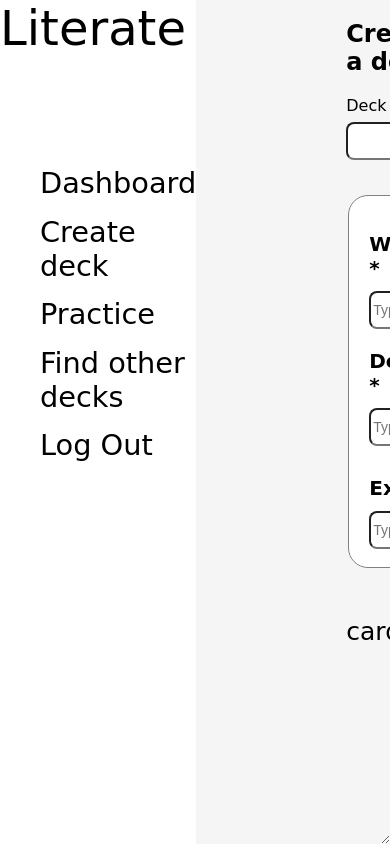
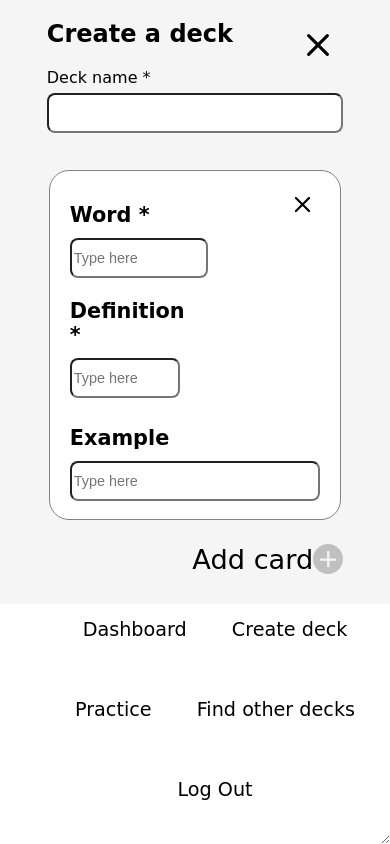
Before and after one commit to diegoCodes22/literate, a Flask app: page /create_deck in a window 390 px wide. Run offline with Flask 2, Linux system fonts and the light colour scheme; a user stored in the database is signed in.

Commit message:
Made website responsive. When viewport width shrinks, navbar is moved to the bottom, made cards responsive.

```diff
--- a/static/styles2.css
+++ b/static/styles2.css
@@ -6,9 +6,63 @@ default font size 16px
     box-sizing: border-box;
 }
 
+@media (max-width: 880px) {
+    .grid-container {
+        width: 100%;
+        height: 100%;
+        grid-template-columns: 100% !important;
+        grid-template-rows: 100% !important;
+        overflow: auto;
+    }
+    .grid-item-nav {
+        display: flex;
+        flex-direction: row;
+        position: fixed;
+        bottom: 0;
+        z-index: 3;
+        width: 100%;
+        grid-area: 1 / 1 / 1 / 1;
+        text-align: center;
+    }
+    .grid-item-content {
+        width: 100%;
+        height: auto;
+        grid-area: 1 / 1 / 1 / 1;
+    }
+    .brand {
+        display: none;
+    }
+    .nav-list {
+        width: 100%;
+        background-color: #fff;
+        padding: 0 0 !important;
+        margin: auto auto 0 auto;
+    }
+    .nav-list li{
+        height: 5rem;
+        display: inline-block;
+    }
+    .nav-list li a {
+        padding-left: 2.5rem;
+        font-size: 1.2rem;
+    }
+    #dashboard-header-div {
+        margin-left: -1.4rem !important;
+    }
+}
+
 body {
     font-family: Papyrus, cursive !important;
     margin: 0;
+}
+
+main {
+    height: 100%;
+}
+
+.container {
+    margin: 0 12% 0 12%;
+    height: 100%;
 }
 
 .off-white {
@@ -69,14 +123,18 @@ body {
     display: grid;
     width: 100%;
     grid-template-columns: 0.5fr 2fr;
-    grid-template-rows: 100vh auto;
+    grid-template-rows: 100vh 100%;
     resize: horizontal;
     overflow: auto;
 }
 
 .grid-item-nav {
     width: 100%;
-    overflow-clip-margin: 10px;
+    overflow-clip-margin: 0;
+}
+.grid-item-content {
+    width: 100%;
+    overflow: auto;
 }
 
 .nav-list {
@@ -238,33 +314,31 @@ input:checked + .slider:before {
 
 .deck-state{
     position: relative;
+
 }
 .deck-state label{
     position: absolute;
     top: 0;
     right: 0;
-    margin-right: 10px;
-    margin-top: 35px;
-}
-.container {
-    margin: 0 180px 0 150px;
+    margin-right: 1rem;
+    margin-top: 2rem;
 }
 
 .field-input {
-    height: 38px;
+    height: 2.5rem;
     width: 100%;
-    font-size: 25px;
+    font-size: 1.6rem;
 }
 
-.deck-creator {
-    margin-top: 35px;
-    border: 0.5px solid gray;
+.card {
+    margin-top: 2.3rem;
+    border: .5px solid gray;
     background-color: white;
     border-radius: 20px;
 }
 
 .deck-info {
-    margin: 8px;
+    margin: .5rem;
 }
 
 .word-def {
@@ -282,19 +356,19 @@ input:checked + .slider:before {
 
 .bolder {
     font-weight: 800;
-    font-size: 20px;
+    font-size: 1.3rem;
 }
 
 .deck-create input{
     border-radius: 8px;
-    margin-top: -12px;
+    margin-top: -.8rem;
 }
 
 .example {
-    margin-top: 30px;
+    margin-top: 1.8rem;
 }
 .deck-create input, input::placeholder {
-    font-size: 14px;
+    font-size: 0.9rem;
 }
 .deck-create input:focus{
     outline: none;
@@ -308,25 +382,25 @@ input:checked + .slider:before {
 }
 
 .del-card {
-    margin-left: 95%;
-    margin-top: 10px;
+    display: block;
+    margin: 0.7rem 0.5rem 0 auto;
 }
 .del-card:hover, .close:hover {
+    cursor: pointer;
     color: slategrey;
 }
 
 .deck-info {
-    margin-top: -38px;
+    margin-top: -2.5rem;
 }
 
 #add-card-btn{
-    margin-top: 20px;
+    margin-top: 1.5rem;
 }
-#add-card {
-    font-size: 25px;
-    margin-left: 83%;
-}
-
 #Capa_1 {
     float: right;
 }
+#add-card {
+    font-size: 1.7rem;
+    float: right;
+}
--- a/templates/create_deck.html
+++ b/templates/create_deck.html
@@ -18,7 +18,7 @@
           <span><input type="text" id="deck-name" class="field-input"></span>
         </label>
       </div>
-      <fieldset class="deck-creator">
+      <fieldset class="card">
         <div>
           <svg xmlns="http://www.w3.org/2000/svg" width="35" height="35" fill="currentColor" class="bi bi-x del-card" viewBox="0 0 16 16"> <path d="M4.646 4.646a.5.5 0 0 1 .708 0L8 7.293l2.646-2.647a.5.5 0 0 1 .708.708L8.707 8l2.647 2.646a.5.5 0 0 1-.708.708L8 8.707l-2.646 2.647a.5.5 0 0 1-.708-.708L7.293 8 4.646 5.354a.5.5 0 0 1 0-.708z"/></svg>
         </div>
@@ -46,8 +46,8 @@
         </div>
       </fieldset>
       <div id="add-card-btn">
+        <svg fill="#c0c0c0" version="1.1" id="Capa_1" xmlns="http://www.w3.org/2000/svg" xmlns:xlink="http://www.w3.org/1999/xlink" width="30px" height="30px" viewBox="0 0 316.51 316.51" xml:space="preserve" stroke="#c0c0c0" stroke-width="0.00316513"><g id="SVGRepo_bgCarrier" stroke-width="0"></g><g id="SVGRepo_tracerCarrier" stroke-linecap="round" stroke-linejoin="round" stroke="#CCCCCC" stroke-width="7.596311999999999"></g><g id="SVGRepo_iconCarrier"> <g> <path d="M158.253,0C71,0,0.012,71.001,0.012,158.263c0,87.256,70.989,158.25,158.241,158.25 c87.259,0,158.248-70.994,158.248-158.25C316.501,71.001,245.518,0,158.253,0z M230.891,177.982h-57.748v52.914 c0,7.428-4.864,13.438-12.301,13.438c-7.422,0-12.298-6.017-12.298-13.438v-52.914H85.634c-7.44,0-13.454-4.864-13.454-12.298 s6.014-12.301,13.454-12.301h62.909V85.616c0-7.434,4.876-13.453,12.298-13.453c7.437,0,12.301,6.02,12.301,13.453v67.768h57.748 c7.439,0,13.456,4.867,13.456,12.301S238.33,177.982,230.891,177.982z"></path> </g> </g></svg>
         <a id="add-card">Add card</a>
-        <svg fill="#c0c0c0" version="1.1" id="Capa_1" xmlns="http://www.w3.org/2000/svg" xmlns:xlink="http://www.w3.org/1999/xlink" width="30px" height="30px" viewBox="0 0 316.51 316.51" xml:space="preserve" stroke="#c0c0c0" stroke-width="0.00316513"><g id="SVGRepo_bgCarrier" stroke-width="0"></g><g id="SVGRepo_tracerCarrier" stroke-linecap="round" stroke-linejoin="round" stroke="#CCCCCC" stroke-width="7.596311999999999"></g><g id="SVGRepo_iconCarrier"> <g> <path d="M158.253,0C71,0,0.012,71.001,0.012,158.263c0,87.256,70.989,158.25,158.241,158.25 c87.259,0,158.248-70.994,158.248-158.25C316.501,71.001,245.518,0,158.253,0z M230.891,177.982h-57.748v52.914 c0,7.428-4.864,13.438-12.301,13.438c-7.422,0-12.298-6.017-12.298-13.438v-52.914H85.634c-7.44,0-13.454-4.864-13.454-12.298 s6.014-12.301,13.454-12.301h62.909V85.616c0-7.434,4.876-13.453,12.298-13.453c7.437,0,12.301,6.02,12.301,13.453v67.768h57.748 c7.439,0,13.456,4.867,13.456,12.301S238.33,177.982,230.891,177.982z"></path> </g> </g></svg>
       </div>
     </div>
   </form>
--- a/templates/layout2.html
+++ b/templates/layout2.html
@@ -21,10 +21,6 @@
                 <li class="nav-content"><a href="/find_decks" class="nav-links">Find other decks</a></li>
                 <li class="nav-content"><a href="/logout" class="nav-links">Log Out</a></li>
             </ul>
-           <!-- <ul class="nav-list">
-              <li class="nav-content"><a href="/login" class="nav-links">Log In</a></li>
-              <li class="nav-content"><a href="/register" class="nav-links">Register</a></li>
-            </ul>-->
         </div>
         <div class="grid-item grid-item-content off-white">
           <main>
```
Also changed, not shown: other parts of static/styles2.css (+54 -36 lines), templates/dashboard.html (+36 -5 lines), 1 other file.
